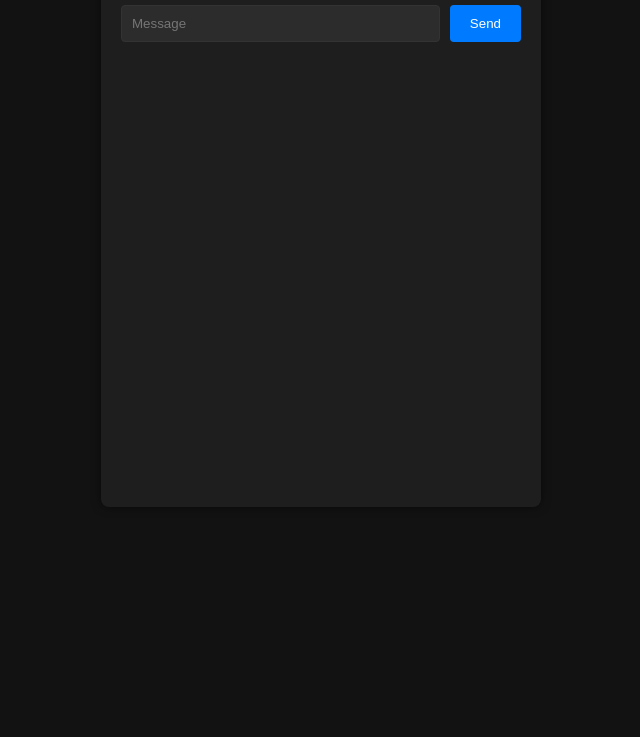
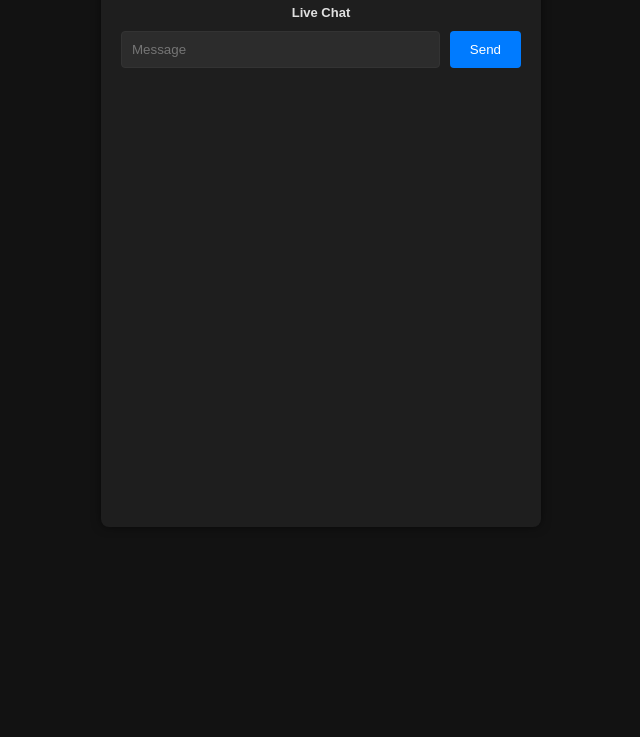
Before and after one commit to DavidCs9/chatSockets, a website: page client/index.html in a window 1280 px wide. Shown: the part 103-840 px from the top of the page, without its empty margins (319-959 px from the left). Drawn offline with Linux system fonts and the light colour scheme.

Commit message:
chore: Update index.html with adjusted heights and added chat title

```diff
--- a/client/index.html
+++ b/client/index.html
@@ -23,7 +23,7 @@
         box-shadow: 0 0 10px rgba(0, 0, 0, 0.5);
         width: 100%;
         max-width: 400px;
-        height: 550px;
+        height: 570px;
       }
 
       h1 {
@@ -116,6 +116,11 @@
         color: #888;
         margin-left: 10px;
       }
+
+      h2 {
+        text-align: center;
+        font-size: small;
+      }
     </style>
 
     <script type="module">
@@ -192,7 +197,8 @@
   </head>
   <body>
     <section id="chat">
-      <h1>Chat Sockets</h1>
+      <h1>La casa de los Ingenieros</h1>
+      <h2>Live Chat</h2>
       <form>
         <input type="text" id="message" placeholder="Message" />
         <button type="submit">Send</button>
```
